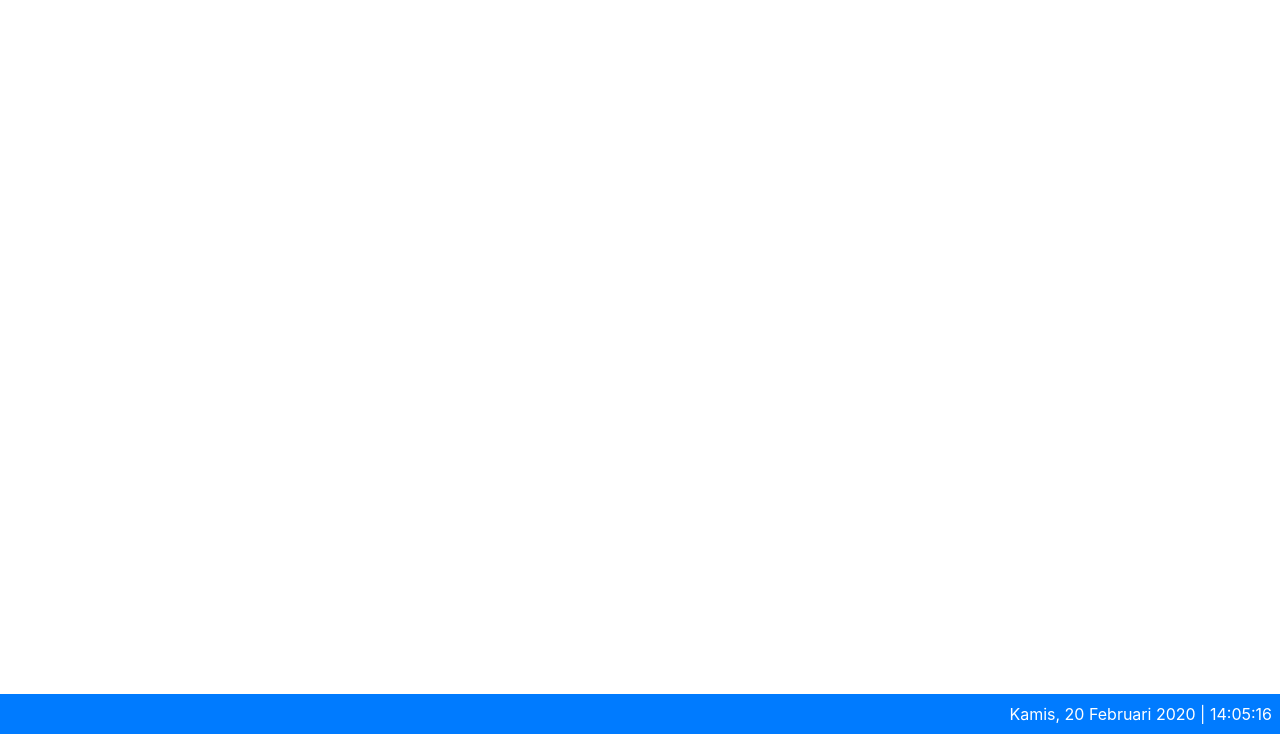
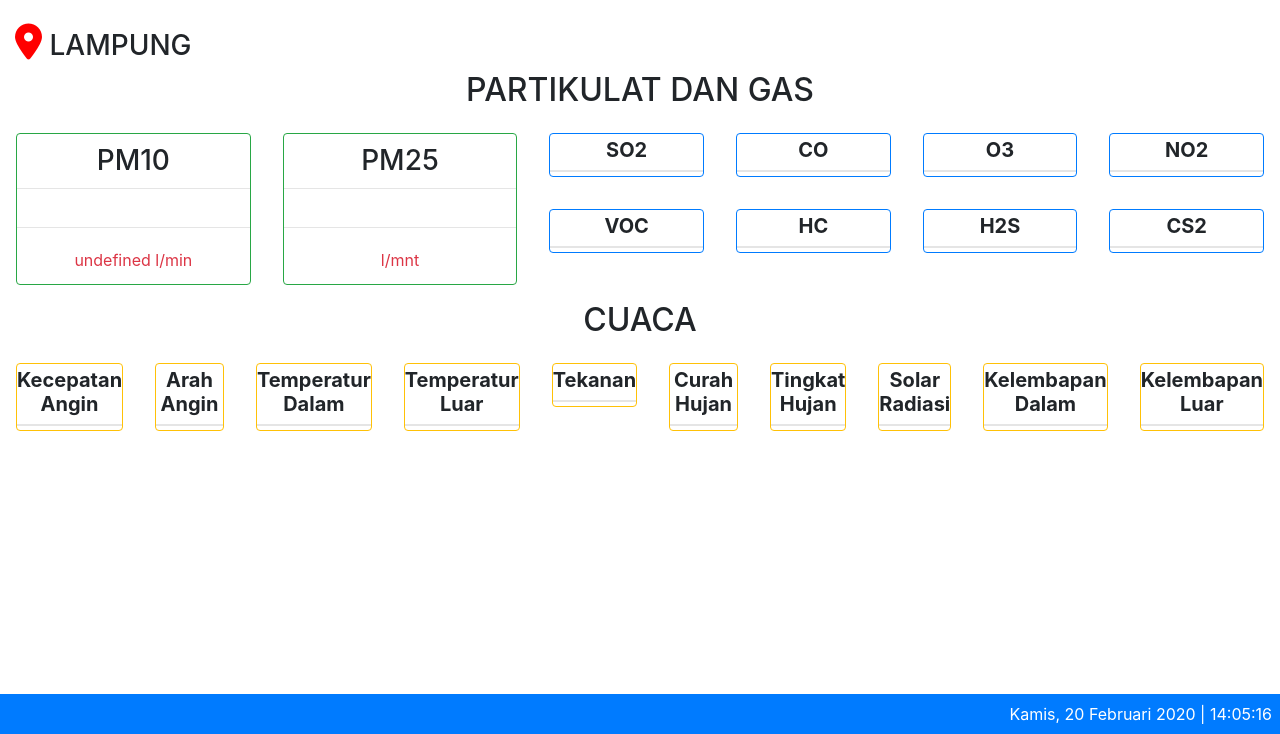
Before and after one commit to trusursidik12/aqmmaster, a CodeIgniter app: page /aqmmaster/ in a window 1280 px wide. Shown: the part 66-800 px from the top of the page. Run offline with CodeIgniter, Linux system fonts and the light colour scheme; data comes from the database, SQL or seed files in the repository; data that the repository does not hold is empty; some libraries are stand-ins or nearby versions.

Commit message:
tambahan kolom pada table aqm_params dan revisi tampilan home

```diff
--- a/alter_db.sql
+++ b/alter_db.sql
@@ -60,3 +60,5 @@
 ('formula_SolarRad', 'explode(\";\",$WS)[12]'),
 ('formula_HumIn', 'explode(\";\",$WS)[4]'),
 ('formula_HumOut', 'explode(\";\",$WS)[9]');
+
+ALTER TABLE aqm_params ADD satuan VARCHAR(20) NULL AFTER default_unit;
--- a/application/controllers/Home.php
+++ b/application/controllers/Home.php
@@ -5,7 +5,11 @@
 
 	public function index()
 	{
+		$data['title'] = 'Aqm Master';
 		$data['all'] = $this->getdata_m->getall();
+		$data['partikulats'] = $this->getdata_m->getParamsPartikulat();
+		$data['gass'] = $this->getdata_m->getParamsGas();
+		$data['cuacas'] = $this->getdata_m->getParamsCuaca();
 		$this->temp_frontend->load('master/theme/theme', 'master/home/home', $data);
 	}
 }
--- a/application/controllers/Kalibrasi.php
+++ b/application/controllers/Kalibrasi.php
@@ -13,7 +13,7 @@
 
 	public function update(){
 		$data['alldata'] = $this->kalibrasi_m->getdata();
-		$data['titlebar'] = 'Kalibrasi';
+		$data['title'] = 'Aqm Master';
 
 		if(empty($data['alldata'])){
 			show_404();
--- a/application/models/Getdata_m.php
+++ b/application/models/Getdata_m.php
@@ -3,8 +3,10 @@
 
 class Getdata_m extends CI_Model {
 
-	public function getAll($id = FALSE){
-		if($id === FALSE){
+	public function getAll($id = FALSE)
+	{
+		if($id === FALSE)
+		{
 			$this->db->order_by('id', 'DESC');
 			$this->db->limit('1');
 			$query = $this->db->get('aqm_sensor_values');
@@ -14,4 +16,47 @@
 		return $query->row_array();
 	}
 
+	public function getParamsPartikulat($id = FALSE)
+	{
+		if($id === FALSE)
+		{
+			$partikulat = array('pm10','pm25');
+			$this->db->order_by('id', 'ASC');
+			$this->db->where_in('param_id', $partikulat);
+			$query = $this->db->get('aqm_params');
+			return $query->result_array();
+		}
+		$query = $this->db->get_where('aqm_params', array('id' => $id));
+		return $query->row_array();
+	}
+
+	public function getParamsGas($id = FALSE)
+	{
+		if($id === FALSE)
+		{
+			$partikulat = array('so2','co','o3','no2','voc','hc','h2s','cs2');
+			$this->db->order_by('id', 'ASC');
+			$this->db->where_in('param_id', $partikulat);
+			$query = $this->db->get('aqm_params');
+			return $query->result_array();
+		}
+		$query = $this->db->get_where('aqm_params', array('id' => $id));
+		return $query->row_array();
+	}
+
+	public function getParamsCuaca($id = FALSE)
+	{
+		if($id === FALSE)
+		{
+			$partikulat = array('WindSpeed','WindDir','TempIn','TempOut','Barometer','RainDay','RainRate','SolarRad','HumIn','HumOut');
+			$this->db->order_by('id', 'ASC');
+			$this->db->where('is_view', '1');
+			$this->db->where_in('param_id', $partikulat);
+			$query = $this->db->get('aqm_params');
+			return $query->result_array();
+		}
+		$query = $this->db->get_where('aqm_params', array('id' => $id));
+		return $query->row_array();
+	}
+
 }
--- a/application/views/master/home/home.php
+++ b/application/views/master/home/home.php
@@ -1,224 +1,92 @@
-<?php foreach($all as $gas) : ?>
 <div class="container-fluid">
   <br>
-  <h3 class="text-center"><i class='fas fa-map-marker-alt' style='font-size:36px;color:red'></i> LAMPUNG</h3>
-  <br>
-  <div class="row">
-    <div class="col-sm-6 text-center border border-primary font-weight-bold" style="background-color:lavender;">
-      <h2>PARTIKULAT</h2>
+  <h3 class="text-left"><i class='fas fa-map-marker-alt' style='font-size:36px;color:red'></i> LAMPUNG</h3>
+  <div class="text-center">
+    <h2>PARTIKULAT DAN GAS</h2>
+  </div>
+  <div class="row text-center">
+    <div class="col-sm-5">
+      <div class="row justify-content-center">
+      <?php foreach($partikulats as $partikulat) : ?>
+        <div class="col-sm-6 p-3">
+          <div class="card border border-success">
+            <h3 style="margin-top: 10px;"><?= $partikulat['caption'] ?></h3>
+            <hr style="margin-top: 2px; margin-bottom: 11px;">
+            <p class="font-weight-bold" style="font-size: 60px;" id="<?= $partikulat['param_id'] ?>"></p>
+            <hr style="margin-bottom: 4px;margin-top: 11px;">
+            <p><?= $partikulat['satuan'] ?></p>
+            <p id="pm10_flow" class="text-danger" style="margin-bottom: 12px;">l/mnt</p>
+          </div>
+        </div>
+      <?php endforeach ?>
+      </div>
     </div>
-    <div class="col-sm-6 text-center border border-primary font-weight-bold" style="background-color:lavender;">
-      <h2>GAS</h2>
+    <div class="col-sm-7">
+      <div class="row justify-content-center">
+      <?php foreach($gass as $gas) : ?>
+        <div class="col-sm-3 p-3">
+          <div class="card border border-primary">
+            <h5 class="font-weight-bold" style="margin-top: 4px;"><?= $gas['caption'] ?></h5>
+            <hr style="margin-top: 0px; margin-bottom: -4px;">
+            <h1 id="<?= $gas['param_id'] ?>"></h1>
+            <hr style="margin-bottom: 0px; margin-top: -4px;">
+            <p style="margin-bottom: 4px"><?= $gas['satuan'] ?></p>
+          </div>
+        </div>
+      <?php endforeach ?>
+      </div>
     </div>
   </div>
-  <div class="row">
-    <div class="col-sm-6 text-center border border-primary p-5" style="background-color:lavenderblush;">
-      <div class="row p-1">
-        <div class="col-sm-6">
-          <div class="row p-3">
-            <div class="col-sm border border-success p-3">
-              <h3 class="text-position-center">PM10</h3>
-            </div>
-            <div class="col-sm border border-success text-center">
-              <div class="row p-1">
-                <div class="col-sm-12">
-                  <h2 id="pm10">
-
-                  </h2>
-                  <p>ppm</p>
-                </div>
-              </div>
-            </div>
+  <div class="text-center">
+    <h2>CUACA</h2>
+  </div>
+  <div class="row text-center">
+    <div class="col-sm">
+      <div class="row justify-content-center">
+      <?php foreach($cuacas as$cuaca) : ?>
+        <div class="col-sm p-3">
+          <div class="card border border-warning">
+            <h5 class="font-weight-bold" style="margin-top: 4px;"><?= $cuaca['caption'] ?></h5>
+            <hr style="margin-top: 0px; margin-bottom: -4px;">
+            <h1 id="<?= $cuaca['param_id'] ?>"></h1>
+            <hr style="margin-bottom: 0px; margin-top: -4px;">
+            <p style="margin-bottom: 4px"><?= $cuaca['satuan'] ?></p>
           </div>
         </div>
-        <div class="col-sm-6">
-          <div class="row p-3">
-            <div class="col-sm border border-success p-3">
-              <h3 class="text-position-center">PM25</h3>
-            </div>
-            <div class="col-sm border border-success text-center">
-              <div class="row p-1">
-                <div class="col-sm-12">
-                  <h2>
-                    <?php
-                      $get = substr($gas['PM25'], 2, 7);
-                      echo round($get);
-                    ?>
-                  </h2>
-                  <p>ppm</p>
-                </div>
-              </div>
-            </div>
-          </div>
-        </div>
-      </div>
-    </div>
-    <div class="col-sm-6 text-center border border-primary" style="background-color:lavenderblush;">
-      <div class="row p-1">
-        <div class="col-sm-6">
-          <div class="row p-2">
-            <div class="col-sm border border-success p-3">
-              <h3 class="text-position-center">CO</h3>
-            </div>
-            <div class="col-sm border border-success text-center">
-              <div class="row p-1">
-                <div class="col-sm-12">
-                  <h2><?= round($gas['AIN0'], 3) ?></h2>
-                  <p>ppm</p>
-                </div>
-              </div>
-            </div>
-          </div>
-        </div>
-        <div class="col-sm-6">
-          <div class="row p-2">
-            <div class="col-sm border border-success p-3">
-              <h3 class="text-position-center">O3</h3>
-            </div>
-            <div class="col-sm border border-success text-center">
-              <div class="row p-1">
-                <div class="col-sm-12">
-                  <h2><?= round($gas['AIN1'], 3) ?></h2>
-                  <p>ppm</p>
-                </div>
-              </div>
-            </div>
-          </div>
-        </div>
-        <div class="col-sm-6">
-          <div class="row p-2">
-            <div class="col-sm border border-success p-3">
-              <h3 class="text-position-center">NO2</h3>
-            </div>
-            <div class="col-sm border border-success text-center">
-              <div class="row p-1">
-                <div class="col-sm-12">
-                  <h2><?= round($gas['AIN2'], 3) ?></h2>
-                  <p>ppm</p>
-                </div>
-              </div>
-            </div>
-          </div>
-        </div>
-        <div class="col-sm-6">
-          <div class="row p-2">
-            <div class="col-sm border border-success p-3">
-              <h3 class="text-position-center">VOC</h3>
-            </div>
-            <div class="col-sm border border-success text-center">
-              <div class="row p-1">
-                <div class="col-sm-12">
-                  <h2><?= round($gas['AIN3'], 3) ?></h2>
-                  <p>ppm</p>
-                </div>
-              </div>
-            </div>
-          </div>
-        </div>
+      <?php endforeach ?>
       </div>
     </div>
   </div>
 </div>
-<br>
 
-<div class="container-fluid">
-  <div class="row">
-    <div class="col-sm-12 text-center border border-primary font-weight-bold" style="background-color:lavender;">
-      <h2>CUACA</h2>
-    </div>
-  </div>
-  <div class="row text-center border border-primary" style="background-color: lavenderblush">
-    <div class="col-sm">
-      <div class="row p-1">
-        <div class="col-sm-12 border border-success p-1">
-          <h5>KECEPATAN ANGIN</h5>
-        </div>
-      </div>
-      <div class="row p-1">
-        <div class="col-sm-12">
-          <h3>0</h3>
-          <p>Km/jam</p>
-        </div>
-      </div>
-    </div>
-    <div class="col-sm">
-      <div class="row p-1">
-        <div class="col-sm-12 border border-success p-1">
-          <h5>ARAH ANGIN</h5>
-        </div>
-      </div>
-      <div class="row p-1">
-        <div class="col-sm-12">
-          <h3>293</h3>
-          <p>WNM</p>
-        </div>
-      </div>
-    </div>
-    <div class="col-sm">
-      <div class="row p-1">
-        <div class="col-sm-12 border border-success p-1">
-          <h5>TEMPERATUR</h5>
-        </div>
-      </div>
-      <div class="row p-1">
-        <div class="col-sm-12">
-          <h3>25</h3>
-          <p>Celcius</p>
-        </div>
-      </div>
-    </div>
-    <div class="col-sm">
-      <div class="row p-1">
-        <div class="col-sm-12 border border-success p-1">
-          <h5>TEKANAN</h5>
-        </div>
-      </div>
-      <div class="row p-1">
-        <div class="col-sm-12">
-          <h3>78</h3>
-          <p>MBar</p>
-        </div>
-      </div>
-    </div>
-    <div class="col-sm">
-      <div class="row p-1">
-        <div class="col-sm-12 border border-success p-1">
-          <h5>CURAH HUJAN</h5>
-        </div>
-      </div>
-      <div class="row p-1">
-        <div class="col-sm-12">
-          <h3>112</h3>
-          <p>mm/jam</p>
-        </div>
-      </div>
-    </div>
-    <div class="col-sm">
-      <div class="row p-1">
-        <div class="col-sm-12 border border-success p-1">
-          <h5>SOLAR RADIASI</h5>
-        </div>
-      </div>
-      <div class="row p-1">
-        <div class="col-sm-12">
-          <h3>64</h3>
-          <p>watt/m2</p>
-        </div>
-      </div>
-    </div>
-    <div class="col-sm">
-      <div class="row p-1">
-        <div class="col-sm-12 border border-success p-1">
-          <h5>KELEMBABAN</h5>
-        </div>
-      </div>
-      <div class="row p-1">
-        <div class="col-sm-12">
-          <h3>72</h3>
-          <p>%</p>
-        </div>
-      </div>
-    </div>
-  </div>
-</div>
-<?php endforeach ?>
+<script type="text/javascript">
+  function reload_sensor(){
+      $.ajax({url: "<?=site_url('sensors');?>", success: function(result){
+        var sensor = JSON.parse(result);
+        $("#pm10").html(sensor.pm10);
+        $("#pm10_flow").html(sensor.pm10_flow + " l/min");
+        $("#pm25").html(sensor.pm25);
+        $("#pm25_flow").html(sensor.pm25_flow + " l/min");
+        $("#so2").html(sensor.so2);
+        $("#co").html(sensor.co);
+        $("#o3").html(sensor.o3);
+        $("#no2").html(sensor.no2);
+        $("#voc").html(sensor.voc);
+        $("#hc").html(sensor.hc);
+        $("#h2s").html(sensor.h2s);
+        $("#cs2").html(sensor.cs2);
+        $("#WindSpeed").html(sensor.WindSpeed);
+        $("#WindDir").html(sensor.WindDir);
+        $("#TempIn").html(sensor.TempIn);
+        $("#TempOut").html(sensor.TempOut);
+        $("#Barometer").html(sensor.Barometer);
+        $("#RainDay").html(sensor.RainDay);
+        $("#RainRate").html(sensor.RainRate);
+        $("#SolarRad").html(sensor.SolarRad);
+        $("#HumIn").html(sensor.HumIn);
+        $("#HumOut").html(sensor.HumOut);
+      }});
+      setTimeout(function(){ reload_sensor() }, 1000);
+    }
+    reload_sensor();
+</script>
--- a/application/views/master/theme/theme.php
+++ b/application/views/master/theme/theme.php
@@ -7,6 +7,12 @@
 
     <!-- Bootstrap CSS -->
     <link rel="stylesheet" href="<?= base_url('assets/dist/css/bootstrap.min.css') ?>">
+    <!-- Optional JavaScript -->
+    <script src="<?= base_url('assets/dist/js/jquery.min.js') ?>"></script>
+    <script src="<?= base_url('assets/dist/js/popper.min.js') ?>"></script>
+    <script src="<?= base_url('assets/dist/js/bootstrap.min.js') ?>"></script>
+    <script src="<?= base_url('assets/dist/js/font-awesome.js') ?>"></script>
+
 
     <style>
       .footer {
@@ -29,10 +35,10 @@
       }
     </style>
 
-    <title>Hello, world!</title>
+    <title><?= $title; ?></title>
   </head>
   <body onload="startTime()" >
-    <nav class="navbar navbar-expand-lg navbar-dark bg-primary header-fixed">
+    <nav class="navbar navbar-expand-lg navbar-dark bg-primary">
       <a class="navbar-brand" href="<?= site_url() ?>">
           <img src="<?= base_url('assets/dist/img/trusur_logo3.png') ?>" alt="">
         </a>
@@ -88,11 +94,7 @@
       echo $dayList[$day].', '.date("j").' '.$monthList[$month].' '.date("Y").' | <a id="clock"></a>'; ?>
     </div>
 
-    <!-- Optional JavaScript -->
-    <script src="<?= base_url('assets/dist/js/jquery.min.js') ?>"></script>
-    <script src="<?= base_url('assets/dist/js/popper.min.js') ?>"></script>
-    <script src="<?= base_url('assets/dist/js/bootstrap.min.js') ?>"></script>
-    <script src="<?= base_url('assets/dist/js/font-awesome.js') ?>"></script>
+
 
     <script>
     function startTime() {
@@ -112,14 +114,7 @@
     }
 
 
-    function reload_sensor(){
-      $.ajax({url: "<?=site_url('sensors');?>", success: function(result){
-        var sensor = JSON.parse(result);
-        $("#pm10").html(sensor.pm10);
-      }});
-      setTimeout(function(){ reload_sensor() }, 1000);
-    }
-    reload_sensor();
+
     </script>
 
 
```
